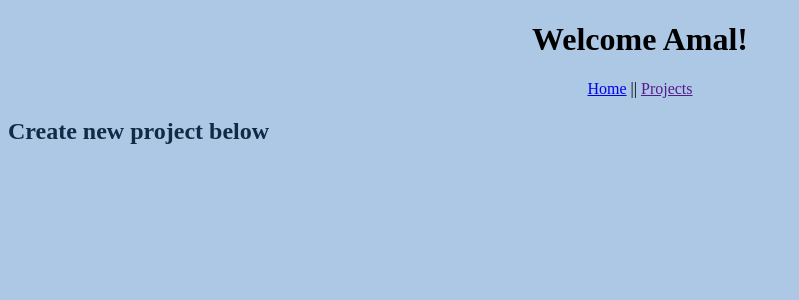
After one commit to michaelslusser/ITIS3155ProjectTracker, a Flask app: page /new_project in a window 1280 px wide. The commit adds this page. Shown: the top 300 px of the page, without its empty margins (0-799 px from the left). Run offline with Flask 2, Linux system fonts and the light colour scheme.

Commit message:
Created new route for creating project

```diff
--- a/app.py
+++ b/app.py
@@ -17,14 +17,20 @@ app.config['SQLALCHEMY_TRACK_MODIFICATIONS']= False
 db.init_app(app)
 with app.app_context():
     db.create_all()
+a_user = {'id':1,'username':'Amal', 'email':'ajoshy@uncc.edu', 'password':'password'}
+projects = {1:{'title': 'First project', 'detail':'This is the first project', 'company_name': 'verizon' }}
 
 # routing
 
 # GET / - show the user the landing page
 @app.route('/')
 def index():
-    a_user = {'name':'Amal', 'email':'ajoshy@uncc.edu'}
     return render_template('index.html',user=a_user)
+@app.route('/new_project')
+def new_project():
+    projects = {'title':'First project', 'detail':'This is the first project', 'company_name': 'verizon' }
+    return render_template('new_project.html', user=a_user)
+
 
 
 
--- /dev/null
+++ b/templates/new_project.html
@@ -0,0 +1,18 @@
+<!-- landing page for app -->
+<!DOCTYPE html>
+<html lang="en">
+    <head>
+        <meta charset="utf-8">
+        <meta name="viewport" content="width=device-width, initial-scale=1">
+        <title>Homepage</title>
+        <!--styles-->
+        <link rel="stylesheet" href="{{ url_for('static', filename='main.css')}}">
+    </head>
+    <body>
+        <h1>Welcome {{user.username}}!</h1>
+        <nav>
+            <!--Add other pages-->
+            <a href="{{ url_for('index') }}">Home</a> ||
+            <a href="">Projects</a>
+        </nav>
+        <h2>Create new project below</h2>
```
Also changed, not shown: templates/index.html (+4 -3 lines).
